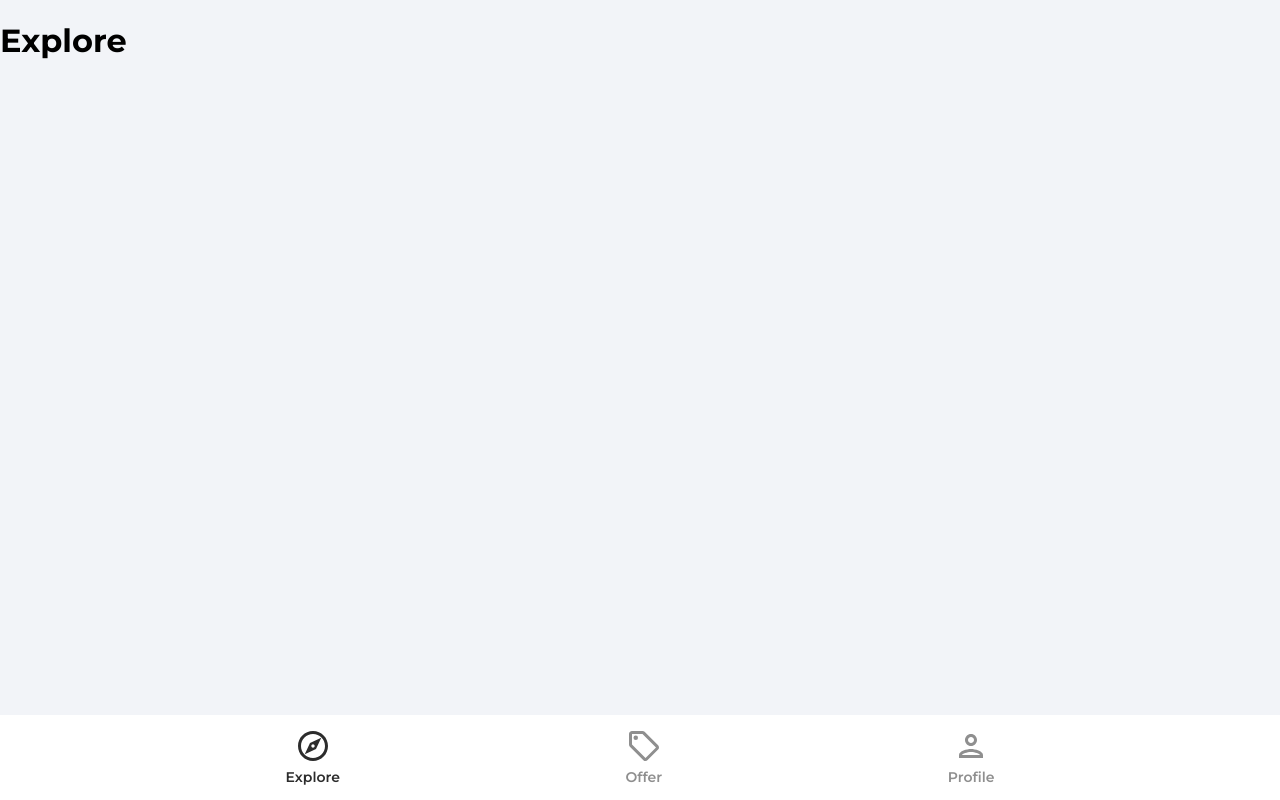
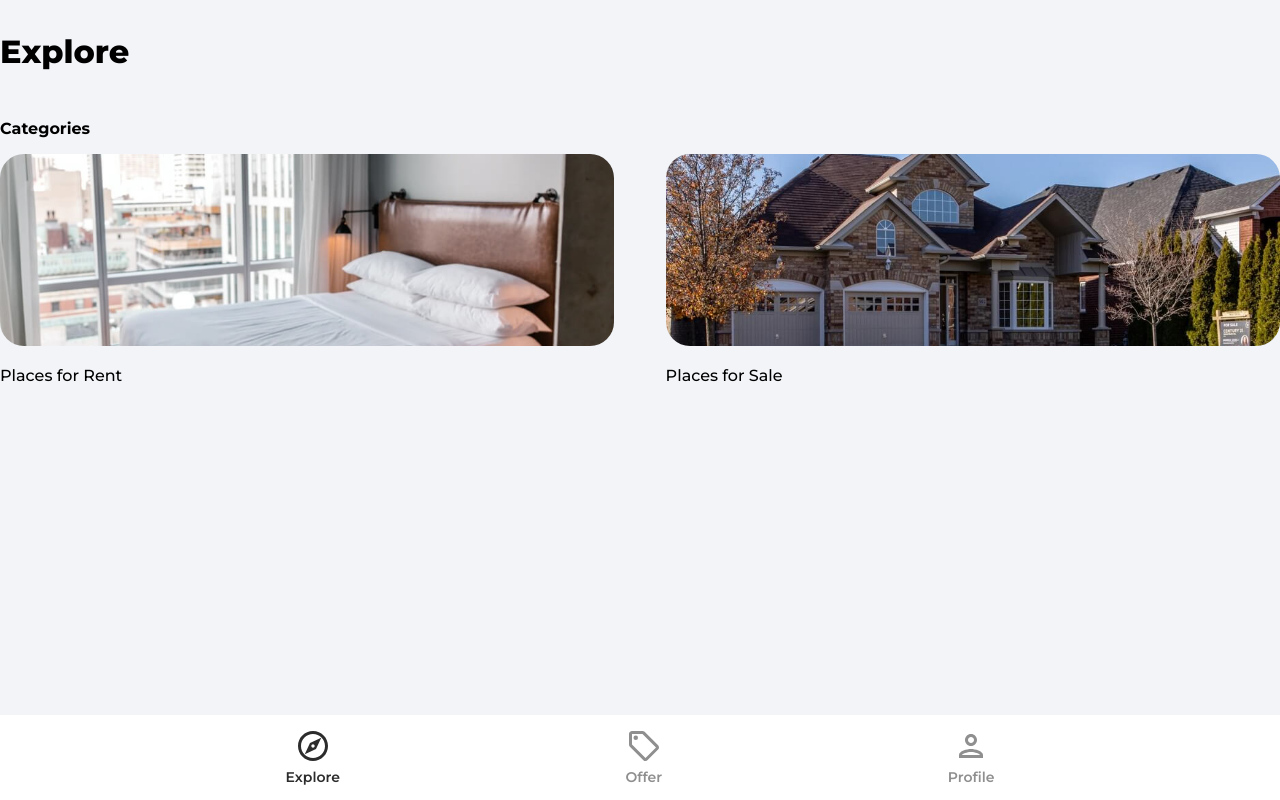
Before and after one commit to FulphilledDev/coach-marketplace-app, a React (Create React App) app: page / in a window 1280 px wide. Built offline with nearby package versions, Linux system fonts and the light colour scheme.

Commit message:
Explore Page: Add Category Page and Link

```diff
--- a/src/App.js
+++ b/src/App.js
@@ -5,6 +5,7 @@
 import PrivateRoute from './components/PrivateRoute';
 import Explore from './pages/Explore';
 import Offers from './pages/Offers';
+import Category from './pages/Category';
 import Profile from './pages/Profile';
 import SignIn from './pages/SignIn';
 import SignUp from './pages/SignUp';
@@ -17,6 +18,7 @@
         <Routes>
           <Route path='/' element={<Explore />} />
           <Route path='/offers' element={<Offers />} />
+          <Route path='/category/:categoryName' element={<Category />} />
           <Route path='/profile' element={<PrivateRoute />}>
             <Route path='/profile' element={<Profile />} />
           </Route>
--- /dev/null
+++ b/src/pages/Category.jsx
@@ -0,0 +1,8 @@
+
+function Category() {
+  return (
+    <div>Category</div>
+  )
+}
+
+export default Category
--- a/src/pages/Explore.jsx
+++ b/src/pages/Explore.jsx
@@ -1,8 +1,30 @@
+import { Link } from 'react-router-dom'
+import rentCategoryImage from '../assets/jpg/rentCategoryImage.jpg'
+import sellCategoryImage from '../assets/jpg/sellCategoryImage.jpg'
+
 function Explore() {
   return (
-    <>
-      <h1>Explore</h1>
-    </>
+    <div className='Explore'>
+      <header>
+        <p className="pageHeader">Explore</p>
+
+        <main>
+          {/* Slider */}
+
+          <p className="exploreCategoryHeading">Categories</p>
+          <div className="exploreCategories">
+            <Link to='/category/rent'>
+              <img src={rentCategoryImage} alt="rent" className='exploreCategoryImg' />
+              <p className="exploreCategoryName">Places for Rent</p>
+            </Link>
+            <Link to='/category/sell'>
+              <img src={sellCategoryImage} alt="sell" className='exploreCategoryImg' />
+              <p className="exploreCategoryName">Places for Sale</p>
+            </Link>
+          </div>
+        </main>
+      </header>
+    </div>
   )
 }
 
```
